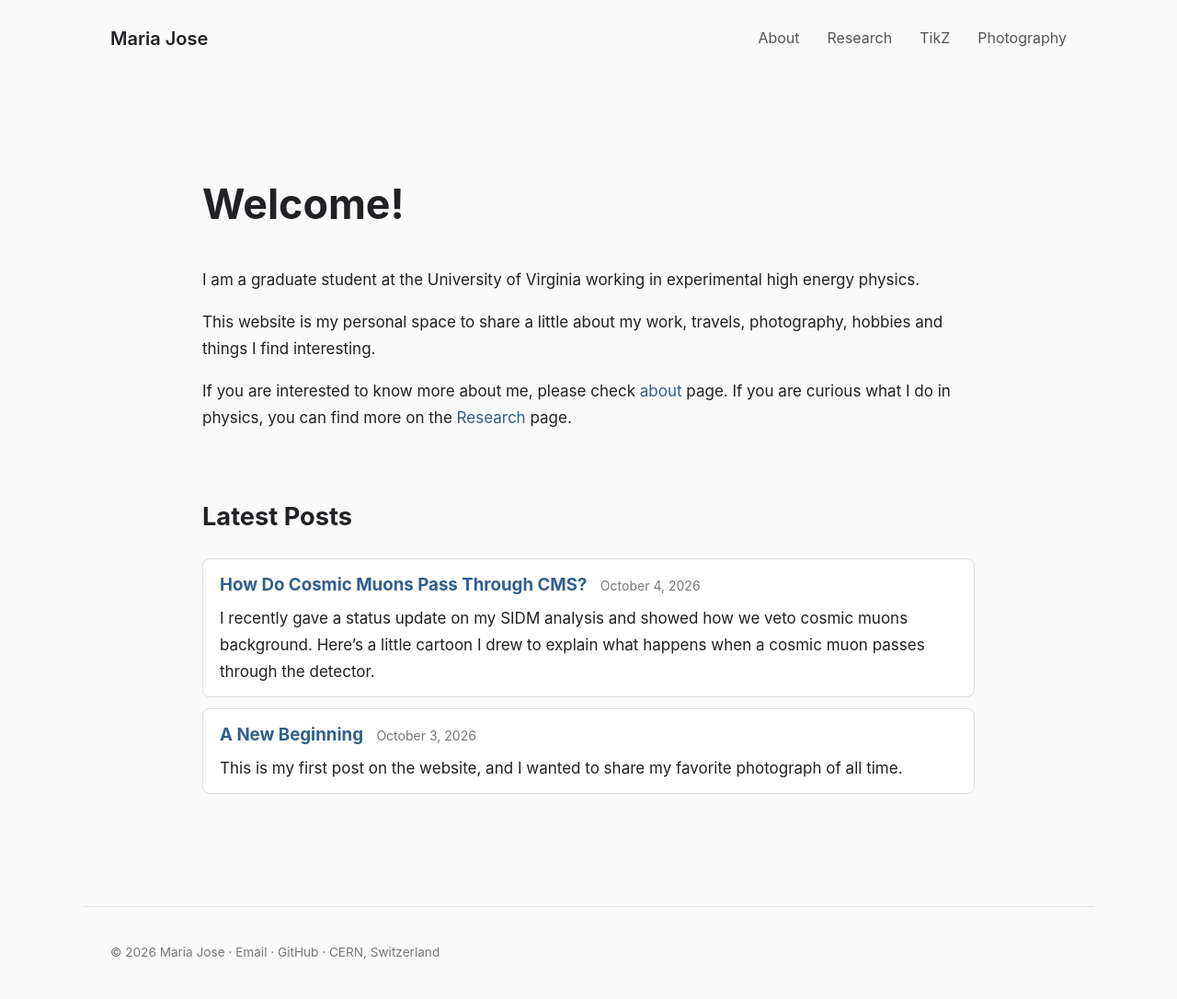
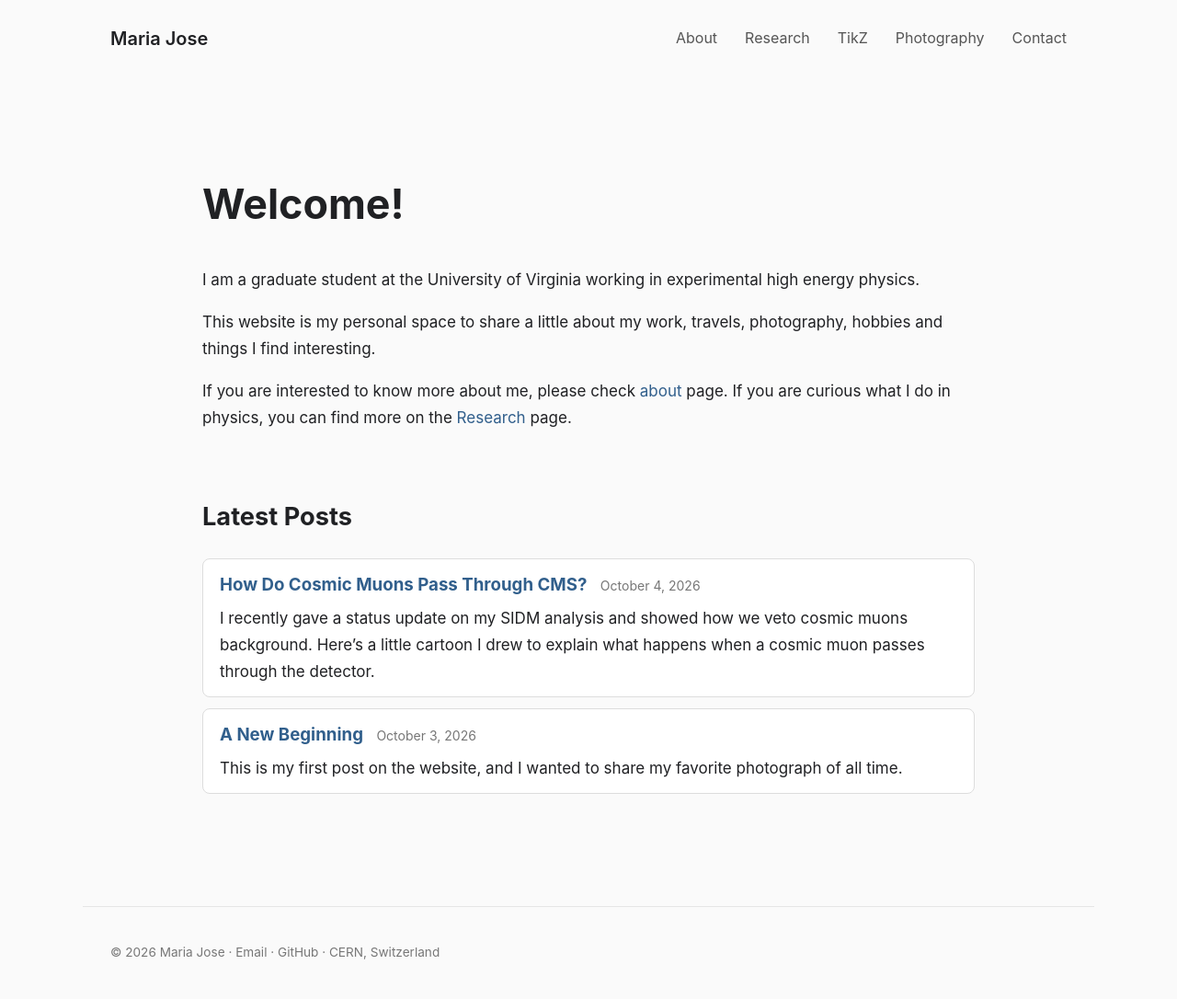
Before and after one commit to mariajose2398/mariajose2398.github.io, a Jekyll site: the page built from docs/index.md, in a window 1280 px wide. Shown: the whole page at 92% size. Built offline with Jekyll 4.4.1, drawn with Linux system fonts in a browser that asks for light colours.

Commit message:
added contact

```diff
--- a/docs/_config.yml
+++ b/docs/_config.yml
@@ -9,3 +9,4 @@ header_pages:
   - research.md
   - tikz.md
   - photography.md
+  - contact.md
--- a/docs/_layouts/default.html
+++ b/docs/_layouts/default.html
@@ -40,6 +40,9 @@
             <a href="{{ '/photography/' | relative_url }}">
                 Photography
             </a>
+            <a href="{{ '/contact/' | relative_url }}">
+                Contact
+            </a>
         </nav>
     </header>
     <main>
```
Also changed, not shown: docs/contact.md (added, +6 -0 lines).
